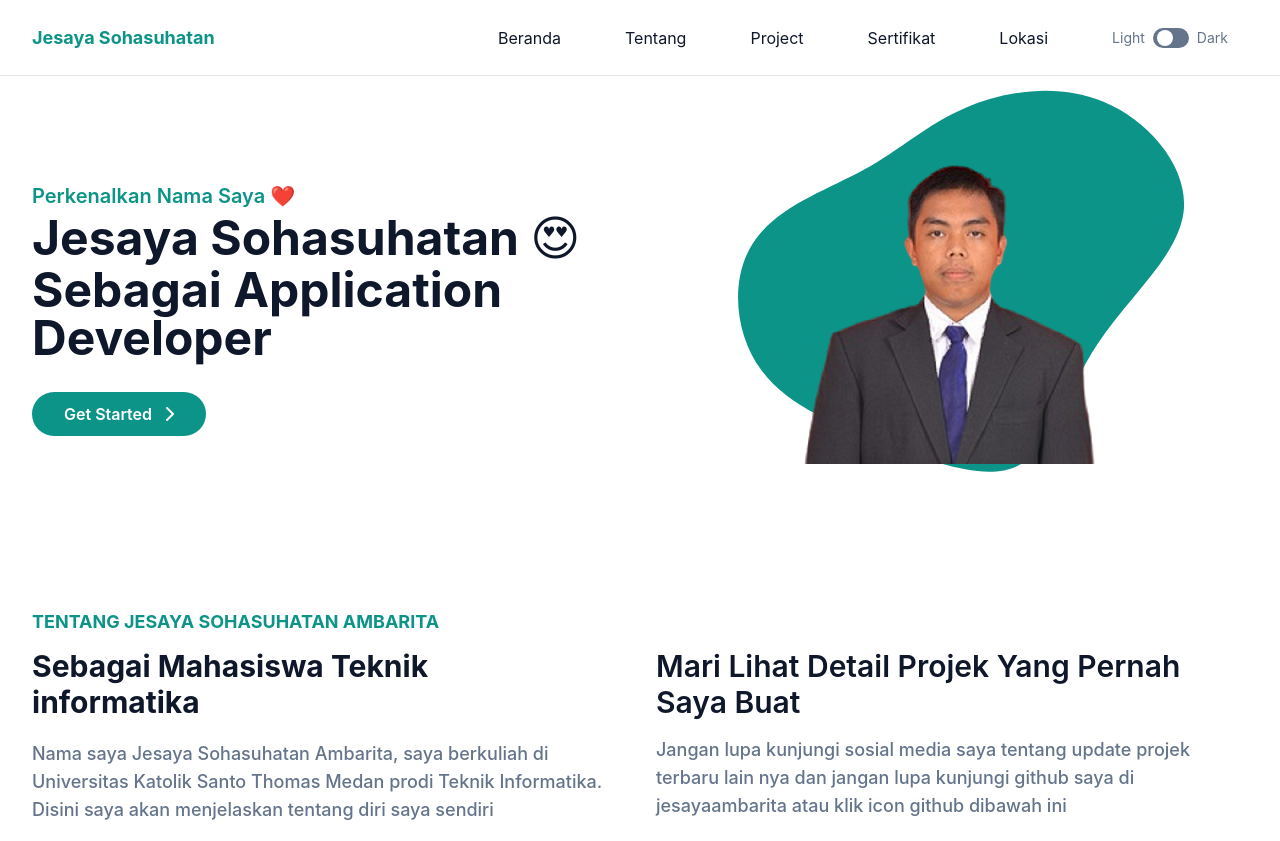
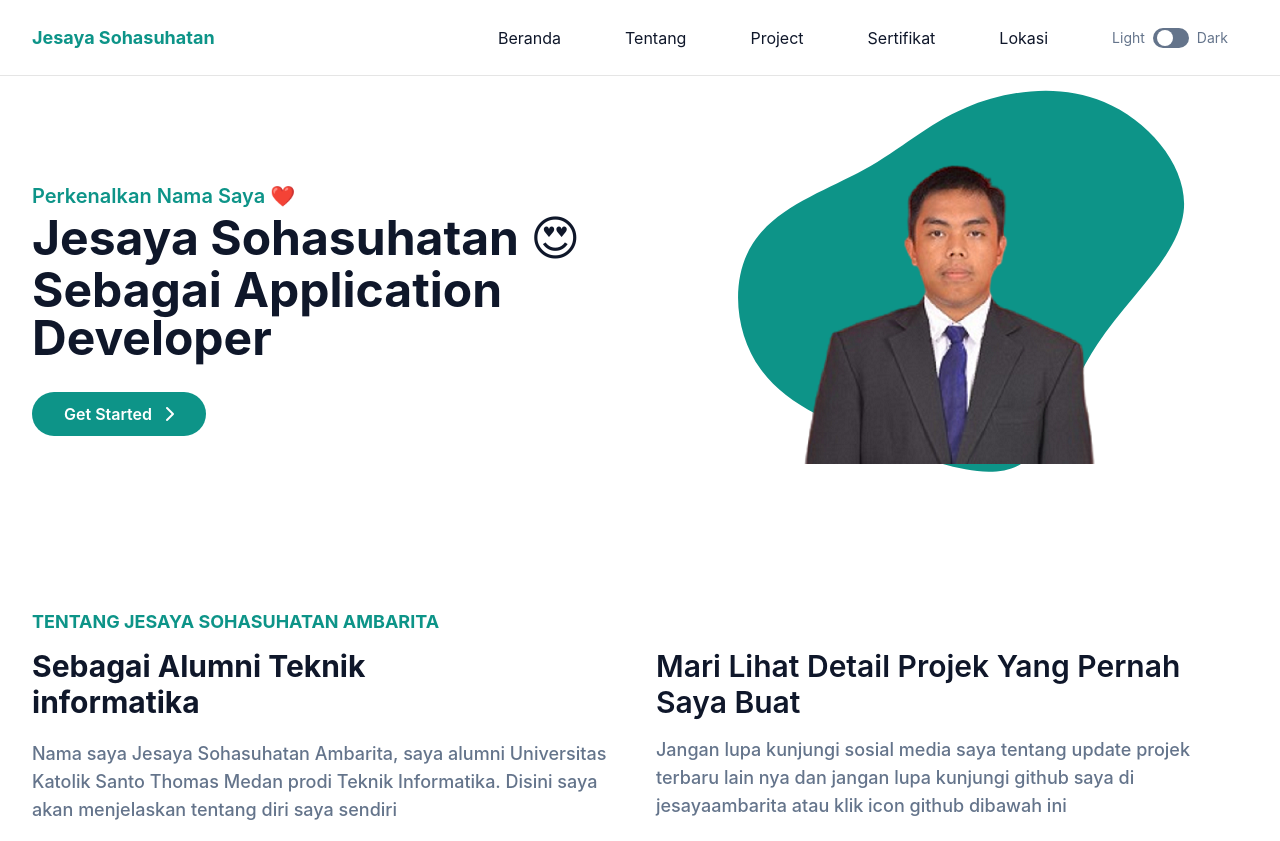
Before and after one commit to jesayaambarita/portofolio, a website: page index.html in a window 1280 px wide. Shown: the top 841 px of the page. Drawn offline with Linux system fonts and the light colour scheme.

Commit message:
Update index.html

```diff
--- a/index.html
+++ b/index.html
@@ -187,10 +187,10 @@ if (localStorage.theme === 'dark' || (!('theme' in localStorage) && window.match
               Tentang Jesaya Sohasuhatan Ambarita
             </h4>
             <h2 class="font-bold text-dark text-3xl mb-5 max-w-md lg:-4xl dark:text-white">
-              Sebagai Mahasiswa Teknik informatika
+              Sebagai Alumni Teknik informatika
             </h2>
             <p class="font-medium text-base text-secondary max-w-xl lg:text-lg ">
-              Nama saya Jesaya Sohasuhatan Ambarita, saya berkuliah di Universitas Katolik Santo Thomas Medan prodi Teknik Informatika. Disini saya akan menjelaskan tentang diri saya sendiri
+              Nama saya Jesaya Sohasuhatan Ambarita, saya alumni Universitas Katolik Santo Thomas Medan prodi Teknik Informatika. Disini saya akan menjelaskan tentang diri saya sendiri
             </p>
           </div>
           <div class="w-ful px-4 lg:w-1/2">
```
